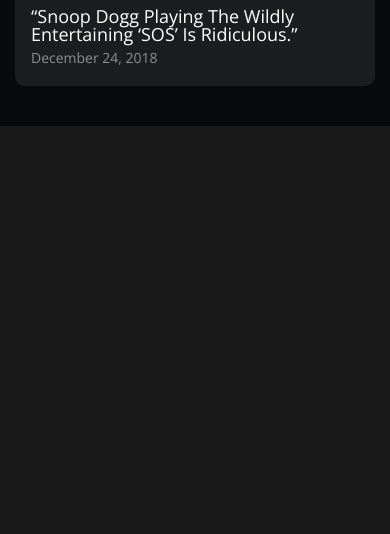
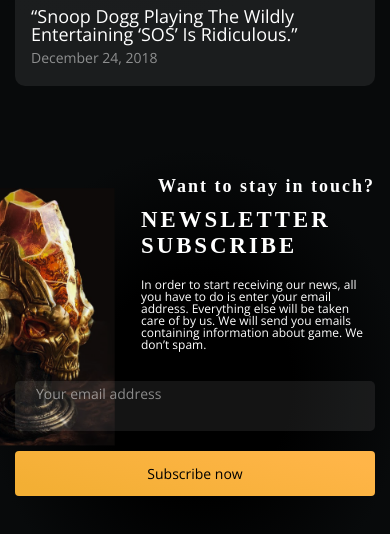
Before and after one commit to FrilanserNew2022/sos, a plain HTML site: page index.html in a window 390 px wide. Shown: the part 3575-4109 px from the top of the page. Before the commit the page ends 3701 px from the top, so only its background shows below. Drawn offline with nearby package versions, Linux system fonts and the light colour scheme.

Commit message:
fixed errors in the rectangle adaptation block and created a subscription block

```diff
--- a/assets/style/_null.scss
+++ b/assets/style/_null.scss
@@ -31,7 +31,7 @@ html, body {
   -moz-text-size-adjust: 100%;
   -webkit-text-size-adjust: 100%;
   font-family: 'Open Sans', sans-serif;
-  background: #191919;
+  background: rgb(0, 0, 0);
   color: #FFF;
   font-size: 12px;
   font-weight: 400;
@@ -107,7 +107,7 @@ body.open {
 ._title {
   color: #FFF;
   font-family: Bebas Neue;
-  font-size: 6.6666em;
+  font-size: 3.7em;
   font-style: normal;
   font-weight: 700;
   line-height: normal;
--- a/assets/style/rectangle/_rectangle.scss
+++ b/assets/style/rectangle/_rectangle.scss
@@ -1,7 +1,6 @@
 .page__rectangle {
   position: relative;
-  height: 87vh;
-  background: url("../assets/img/bg-third.png") 0 0/100% 100% no-repeat;
+  background: url("../assets/img/bg-third.png") 0 0/cover no-repeat;
   display: flex;
   align-items: center;
   justify-content: center;
--- a/assets/style/style.scss
+++ b/assets/style/style.scss
@@ -11,3 +11,5 @@
 @import "requirements/_requirements";
 
 @import "quotes/_quotes";
+
+@import "subscribe/_subscribe";
--- /dev/null
+++ b/assets/style/subscribe/_subscribe.scss
@@ -0,0 +1,144 @@
+.page__subscribe {
+    position: relative;
+    &::after {
+        top: 0;
+        left: 0;
+        width: 100%;
+        height: 100%;
+        content: '';
+        position: absolute;
+        z-index: 2;
+    }
+}
+.subscribe {
+}
+.subscribe__container {
+    padding-top: 50px;
+    padding-bottom: 150px;
+    display: flex;
+    align-items: center;
+    justify-content: space-around;
+
+}
+
+.gradient__scull {
+    position: absolute;
+    width: 100%;
+    height: 100%;
+    background: radial-gradient(54.01% 45.54% at 50% 50%, rgba(255, 255, 255, 0.00) 0%, rgba(0, 0, 0, 0.00) 46.15%, #080A0B 99.74%);
+    z-index: 2;
+}
+
+.subscribe__content {
+    display: flex;
+    flex-direction: column;
+    flex-basis: 50%;
+    z-index: 3;
+    margin-left: 20px;
+}
+.subscribe__content-subtitle {
+
+}
+.subscribe__content-title {
+    margin-top: 10px;
+}
+.subscribe__content-text {
+    margin-top: 50px;
+}
+.subscribe__content-form {
+    width: 100%;
+    height: 60px;
+    margin-top: 50px;
+    position: relative;
+    display: flex;
+}
+.subscribe__content-input {
+    flex: 1 1 auto;
+    margin-right: 15px;
+    max-width: 370px;
+    padding-left: 21px;
+    height: 100%;
+    border-radius: 5px;
+    background: rgba(255, 255, 255, 0.08);
+    color: #FFB548;
+    font-size: 1.5em;
+    font-weight: 400;
+}
+.input__text {
+    top: 6px;
+    left: 21px;
+    position: absolute;
+    color: #FFF;
+    font-size: 1.16666666666em;
+    font-weight: 400;
+    opacity: 0.5;
+}
+.subscribe__content-button {
+    padding: 17px 70px 20px 70px;
+    border-radius: 4px;
+    background: linear-gradient(195deg, #FFB548 11.27%, #F3AF34 90.4%);
+    font-size: 1.3333333333em;
+}
+
+@media (max-width: 1023px) {
+    .subscribe__scull-container {
+        flex-basis: 50%;
+        & img {
+            max-width: 100%;
+            max-height: 100%;
+        }
+    }
+    .subscribe__content {
+    }
+    .subscribe__content-button {
+        padding: 15px 10px 15px 10px;
+        font-size: 1em;
+    }
+}
+
+@media (max-width: 767px) {
+    .subscribe__scull-container  {
+        top: 12%;
+        left: -50px;
+        position: absolute;
+        & img {
+            max-width: 40%;
+            max-height: 90%;
+        }
+    }
+    .subscribe__content {
+        flex: 1 1 auto;
+        align-items: end;
+        margin: 0;
+        width: 100%;
+        height: 100%;
+    }
+    .subscribe__content-subtitle {
+        max-width: 65%;
+
+    }
+    .subscribe__content-title {
+        font-size: 1.9em;
+        max-width: 65%;
+    }
+    .subscribe__content-text {
+        margin-top: 20px;
+        max-width: 65%;
+    }
+    .subscribe__content-form {
+        margin-top: 30px;
+        flex-direction: column;
+        height: auto;
+    }
+    .subscribe__content-input {
+        height: 50px;
+        margin: 0;
+        padding-top: 10px;
+        max-width: none;
+    }
+    .subscribe__content-button {
+        margin-top: 20px;
+        font-size: 1.1666666666em;
+        padding: 13px 47px;
+    }
+}
--- a/index.html
+++ b/index.html
@@ -347,6 +347,31 @@
                     </div>
                 </div>
             </div>
+            <div class="page__subscribe subscribe">
+                <div class="gradient__scull gradient"></div>
+
+                <div class="subscribe__container _container">
+                    <div class="subscribe__scull-container">
+                        <img class="subscribe__scull" src="assets/img/scull.png" alt="scull">
+                    </div>
+                    <div class="subscribe__content">
+                        <div class="subscribe__content-subtitle _subtitle">
+                            Want to stay in touch?
+                        </div>
+                        <div class="subscribe__content-title _title">
+                            newsletter SUBSCRIBE
+                        </div>
+                        <div class="subscribe__content-text">
+                            In order to start receiving our news, all you have to do is enter your email address. Everything else will be taken care of by us. We will send you emails containing information about game. We don’t spam.
+                        </div>
+                        <form class="subscribe__content-form form">
+                            <input class="subscribe__content-input _input" type="text">
+                            <span class="input__text">Your email address</span>
+                            <button class="subscribe__content-button">Subscribe now</button>
+                        </form>
+                    </div>
+                </div>
+            </div>
         </div>
     </div>
     <script src="assets/js/index.js"></script>
```
Also changed, not shown: assets/img/scull.png (added), css/style.css.
